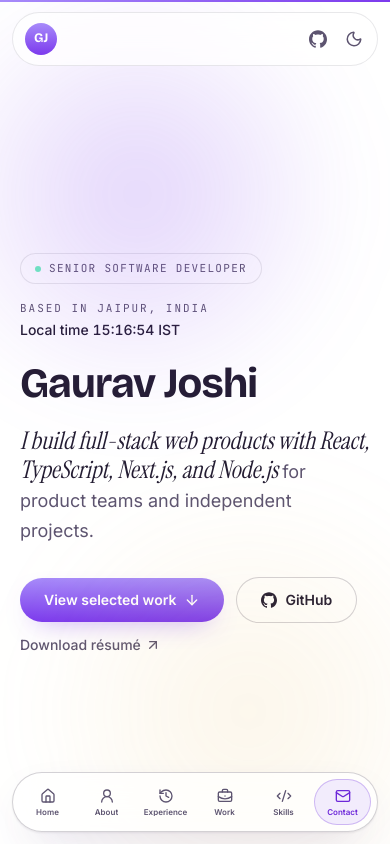
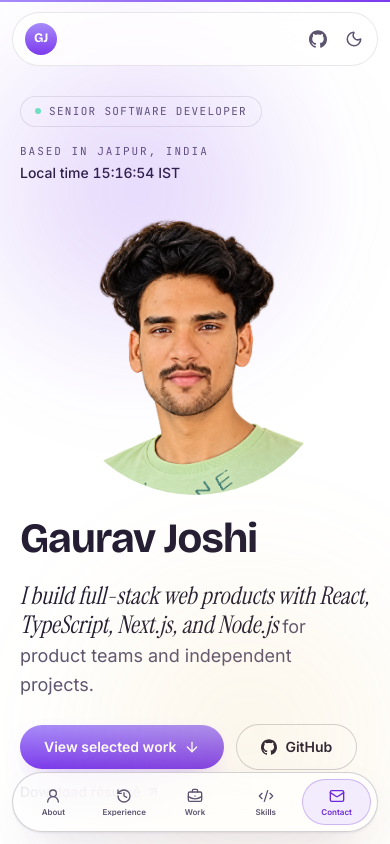
Before and after one commit to iamgauravjoshi/developer-portfolio, a Next.js app: page / in a window 390 px wide. Shown: the top 844 px of the page. Built offline with nearby package versions, Linux system fonts and the light colour scheme.

Commit message:
Changed navbar and added my own photo on hero page

```diff
--- a/src/components/hero/Hero.tsx
+++ b/src/components/hero/Hero.tsx
@@ -2,7 +2,8 @@
 
 import { useEffect, useState } from "react";
 import { motion, useReducedMotion } from "motion/react";
-import { ArrowDown, ArrowUpRight, FileBadge, FileUser } from "lucide-react";
+import Image from "next/image";
+import { ArrowDown, ArrowUpRight } from "lucide-react";
 import { profile } from "@/data/profile";
 import { MaskedLine } from "@/components/motion/primitives";
 import { Magnetic } from "@/components/motion/effects";
@@ -38,12 +39,12 @@ export default function Hero() {
 	return (
 		<section
 			id="top"
-			className="relative flex min-h-[100svh] items-center overflow-hidden pb-16 pt-32 md:pt-36"
+			className="relative flex min-h-svh items-center overflow-hidden pb-16 pt-24 md:pt-36"
 		>
 			{/* Ambient orbs */}
 			<motion.div
 				aria-hidden
-				className="pointer-events-none absolute -left-40 top-[-10%] h-[480px] w-[480px] rounded-full"
+				className="pointer-events-none absolute -left-40 top-[-10%] h-120 w-120 rounded-full"
 				style={{
 					background:
 						"radial-gradient(circle, rgba(124,58,237,0.22) 0%, transparent 65%)",
@@ -54,7 +55,7 @@ export default function Hero() {
 			/>
 			<motion.div
 				aria-hidden
-				className="pointer-events-none absolute -right-40 bottom-[-20%] h-[520px] w-[520px] rounded-full"
+				className="pointer-events-none absolute -right-40 bottom-[-20%] h-130 w-130 rounded-full"
 				style={{
 					background:
 						"radial-gradient(circle, rgba(232,180,74,0.12) 0%, transparent 65%)",
@@ -102,7 +103,9 @@ export default function Hero() {
 					</motion.div>
 				</div>
 
-				<h1 className="font-display mt-6 font-bold leading-[0.95] whitespace-nowrap text-[clamp(2.6rem,8.5vw,6.5rem)]">
+				<div className="mt-6 flex flex-col-reverse gap-6 items-center lg:grid lg:grid-cols-[minmax(0,1.15fr)_minmax(320px,0.85fr)] lg:gap-8">
+					<div className="min-w-0">
+						<h1 className="font-display font-bold leading-[0.95] whitespace-nowrap text-[clamp(2.6rem,8.5vw,6.5rem)]">
 							<MaskedLine text="Gaurav Joshi" delay={0.05} />
 						</h1>
 
@@ -110,14 +113,15 @@ export default function Hero() {
 							initial={{ opacity: 0, y: 14 }}
 							animate={{ opacity: 1, y: 0 }}
 							transition={{ duration: 0.7, delay: 0.45 }}
-					className="mt-6 max-w-xl text-lg md:text-xl leading-relaxed"
+							className="mt-6 max-w-xl text-lg leading-relaxed md:text-xl"
 							style={{ color: "var(--muted)" }}
 						>
 							<span
 								className="font-serif-it text-[1.35em] leading-none"
 								style={{ color: "var(--foreground)" }}
 							>
-						I build full-stack web products with React, TypeScript, Next.js, and Node.js{" "}
+								I build full-stack web products with React, TypeScript, Next.js,
+								and Node.js{" "}
 							</span>
 							for product teams and independent projects.
 						</motion.p>
@@ -126,14 +130,15 @@ export default function Hero() {
 							initial={{ opacity: 0, y: 14 }}
 							animate={{ opacity: 1, y: 0 }}
 							transition={{ duration: 0.7, delay: 0.58 }}
-					className="mt-8 flex flex-wrap items-center gap-3"
+							className="mt-6 sm:mt-8 flex flex-wrap items-center gap-3"
 						>
 							<Magnetic>
 								<a
 									href="#work"
 									className="inline-flex items-center gap-2 rounded-full px-6 py-3 text-sm font-semibold text-white transition-all duration-200 hover:-translate-y-px hover:scale-[1.03] active:translate-y-0 active:scale-[0.98]"
 									style={{
-								background: "linear-gradient(180deg, #a78bfa 0%, #7c3aed 100%)",
+										background:
+											"linear-gradient(180deg, #a78bfa 0%, #7c3aed 100%)",
 										boxShadow: "0 10px 28px -16px rgba(124,58,237,0.8)",
 									}}
 								>
@@ -170,6 +175,20 @@ export default function Hero() {
 						</motion.div>
 					</div>
 
+					<figure className="relative mx-auto sm:ml-auto sm:mr-0 mt-2 rounded-full overflow-hidden w-full max-w-70 sm:max-w-82.5 lg:mt-0 lg:max-w-95">
+						<Image
+							src="/gaurav-joshi-portrait.png"
+							alt="Portrait of Gaurav Joshi"
+							width={1254}
+							height={1254}
+							preload
+							sizes="(min-width: 1024px) 40vw, (min-width: 640px) 55vw, 80vw"
+							className="relative z-10 h-auto w-full object-contain"
+						/>
+					</figure>
+				</div>
+			</div>
+
 			<motion.a
 				href="#work"
 				aria-label="Scroll to selected work"
--- a/src/components/layout/Navbar.tsx
+++ b/src/components/layout/Navbar.tsx
@@ -6,7 +6,6 @@ import {
 	BriefcaseBusiness,
 	Code2,
 	History,
-	House,
 	Mail,
 	Moon,
 	Sun,
@@ -175,7 +174,6 @@ export default function Navbar({ onCommand }: { onCommand: () => void }) {
 }
 
 const dockItems = [
-	{ label: "Home", href: "#top", Icon: House },
 	{ label: "About", href: "#about", Icon: UserRound },
 	{ label: "Experience", href: "#experience", Icon: History },
 	{ label: "Work", href: "#work", Icon: BriefcaseBusiness },
--- a/src/data/socials.ts
+++ b/src/data/socials.ts
@@ -9,7 +9,6 @@ export const socials: Social[] = [
 ];
 
 export const navLinks = [
-	{ label: "Home", href: "#top" },
 	{ label: "About", href: "#about" },
 	{ label: "Experience", href: "#experience" },
 	{ label: "Work", href: "#work" },
```
Also changed, not shown: public/gaurav-joshi-portrait.png (added). Lines whose indentation alone changed are shown as unchanged.
